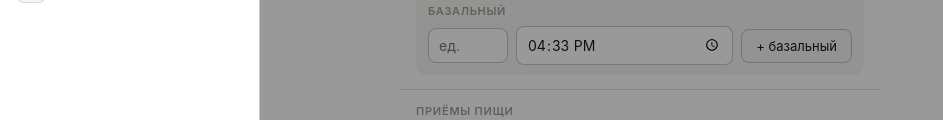
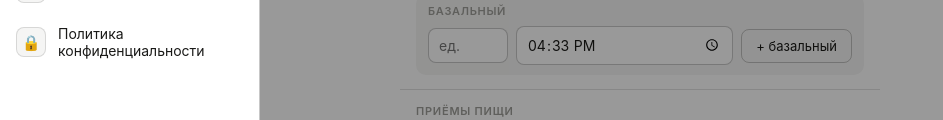
Before and after one commit to koftamainee/glucolog, a plain HTML site: page index.html in a window 1280 px wide. Both pictures are taken after a click on the element "Glucolog". Shown: the part 541-661 px from the top of the page, without its empty margins (0-943 px from the left). Drawn offline with Linux system fonts and the light colour scheme.

Commit message:
Add privacy policy link to sidebar

```diff
--- a/css/sidebar.css
+++ b/css/sidebar.css
@@ -165,6 +165,16 @@
     background: var(--bg-ter);
 }
 
+.sidebar-privacy {
+    text-decoration: none;
+    color: var(--text);
+    font-family: inherit;
+}
+
+.sidebar-privacy:hover {
+    background: var(--bg-sec);
+}
+
 .sidebar-import-status {
     margin: 8px 16px 0;
     font-size: 12px;
--- a/js/sidebar.js
+++ b/js/sidebar.js
@@ -87,6 +87,11 @@ const Sidebar = (() => {
                 <span class="sidebar-item-icon">?</span>
                 <span>Туториал</span>
             </button>
+
+            <a class="sidebar-item sidebar-privacy" href="privacy.html" target="_blank">
+                <span class="sidebar-item-icon">🔒</span>
+                <span>Политика конфиденциальности</span>
+            </a>
 
             <input type="file" id="sidebarFileInputJSON" accept=".json" style="display:none">
             <input type="file" id="sidebarFileInputCSV" accept=".csv" style="display:none">
```
